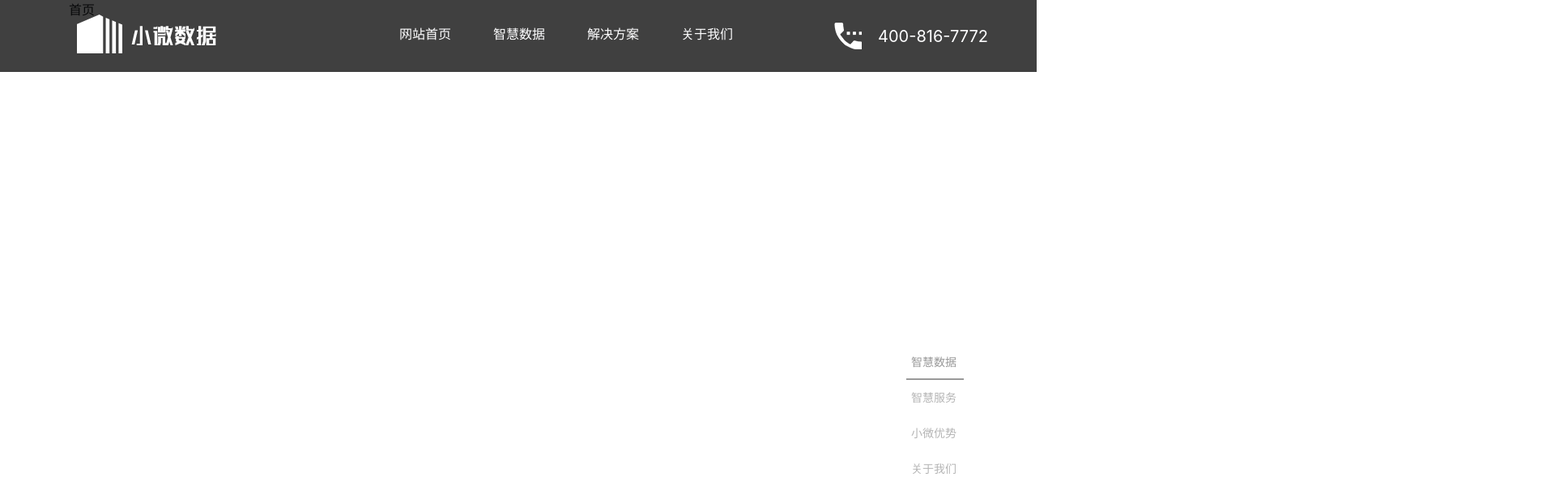
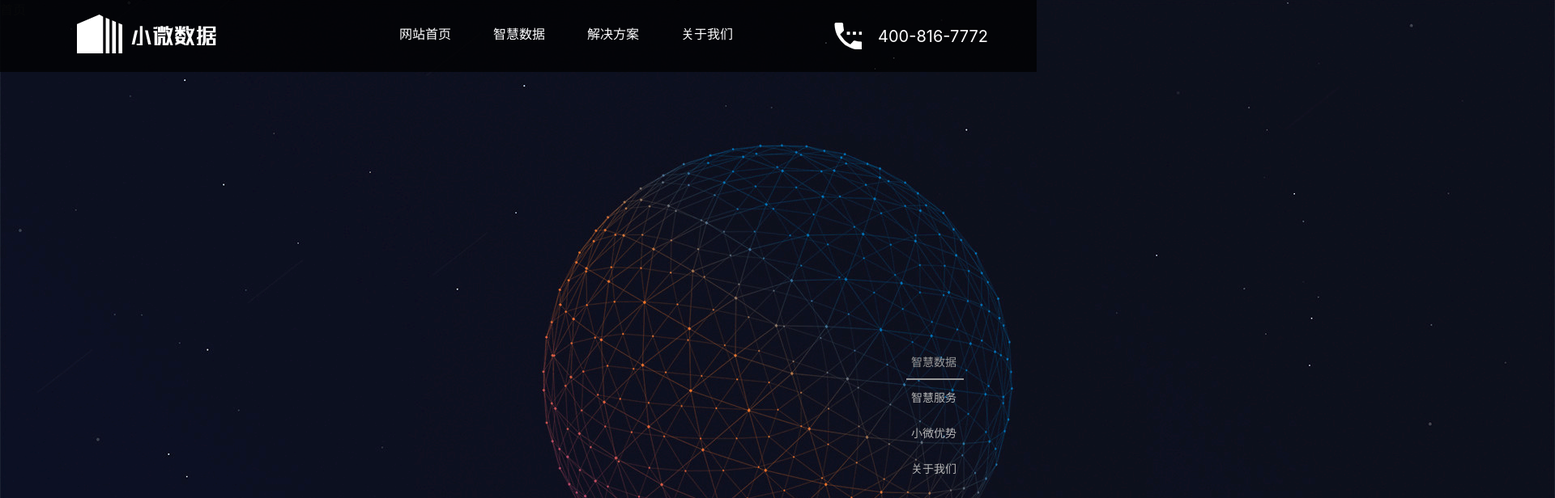
Before and after one commit to 17797776321/vfs.data, a Nuxt app: page / in a window 1280 px wide. Shown: the top 616 px of the page at 81% size, 1920 px wide, since content can reach past the window. Built offline with nearby package versions, Linux system fonts and the light colour scheme.

Commit message:
首页banner

```diff
--- a/pages/index.vue
+++ b/pages/index.vue
@@ -1,5 +1,5 @@
 <template>
-  <section class="container">
+  <section class="page-home">
     <!-- 侧边导航 -->
     <my-sitebar></my-sitebar>
     <div class="banner_box">首页</div>
@@ -16,5 +16,13 @@ export default {
 }
 </script>
 
-<style>
+<style lang="less">
+.page-home{
+  .banner_box{
+    width: 1920px;
+    height: 959px;
+    background:url('../assets/images/banner1.png') no-repeat;
+    background-size: 100% 100%;
+  }
+}
 </style>
```
